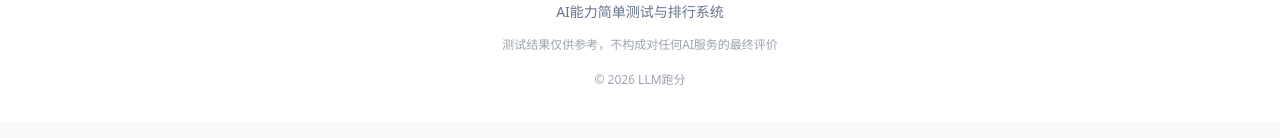
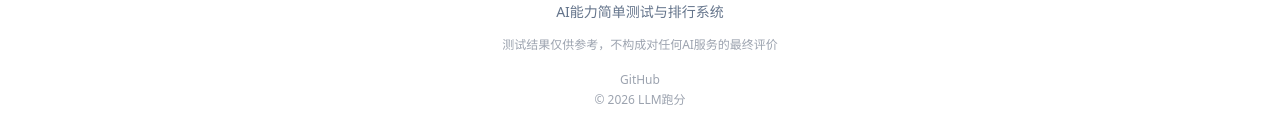
Before and after one commit to nihilityer/llm_test, a Vue app in the folder front/: page / in a window 1280 px wide. Shown: the part 1091-1229 px from the top of the page. Built offline with nearby package versions, Linux system fonts and the light colour scheme; no server answers.

Commit message:
feat: 前端添加仓库地址

```diff
--- a/front/src/components/layout/Footer.vue
+++ b/front/src/components/layout/Footer.vue
@@ -8,6 +8,14 @@ const year = new Date().getFullYear()
       <p class="footer-title">LLM跑分</p>
       <p class="footer-desc">AI能力简单测试与排行系统</p>
       <p class="footer-disclaimer">测试结果仅供参考，不构成对任何AI服务的最终评价</p>
+      <p class="footer-copy">
+        <a
+          class="footer-github"
+          href="https://github.com/nihilityer/llm_test"
+          target="_blank"
+          rel="noopener noreferrer"
+        >GitHub</a>
+      </p>
       <p class="footer-copy">&copy; {{ year }} LLM跑分</p>
     </div>
   </footer>
@@ -45,6 +53,17 @@ const year = new Date().getFullYear()
   margin-bottom: var(--space-4);
 }
 
+.footer-github {
+  font-size: var(--font-size-xs);
+  color: var(--color-gray-400);
+  text-decoration: none;
+  transition: color 0.2s;
+}
+
+.footer-github:hover {
+  color: var(--color-text-secondary);
+}
+
 .footer-copy {
   font-size: var(--font-size-xs);
   color: var(--color-gray-400);
```
